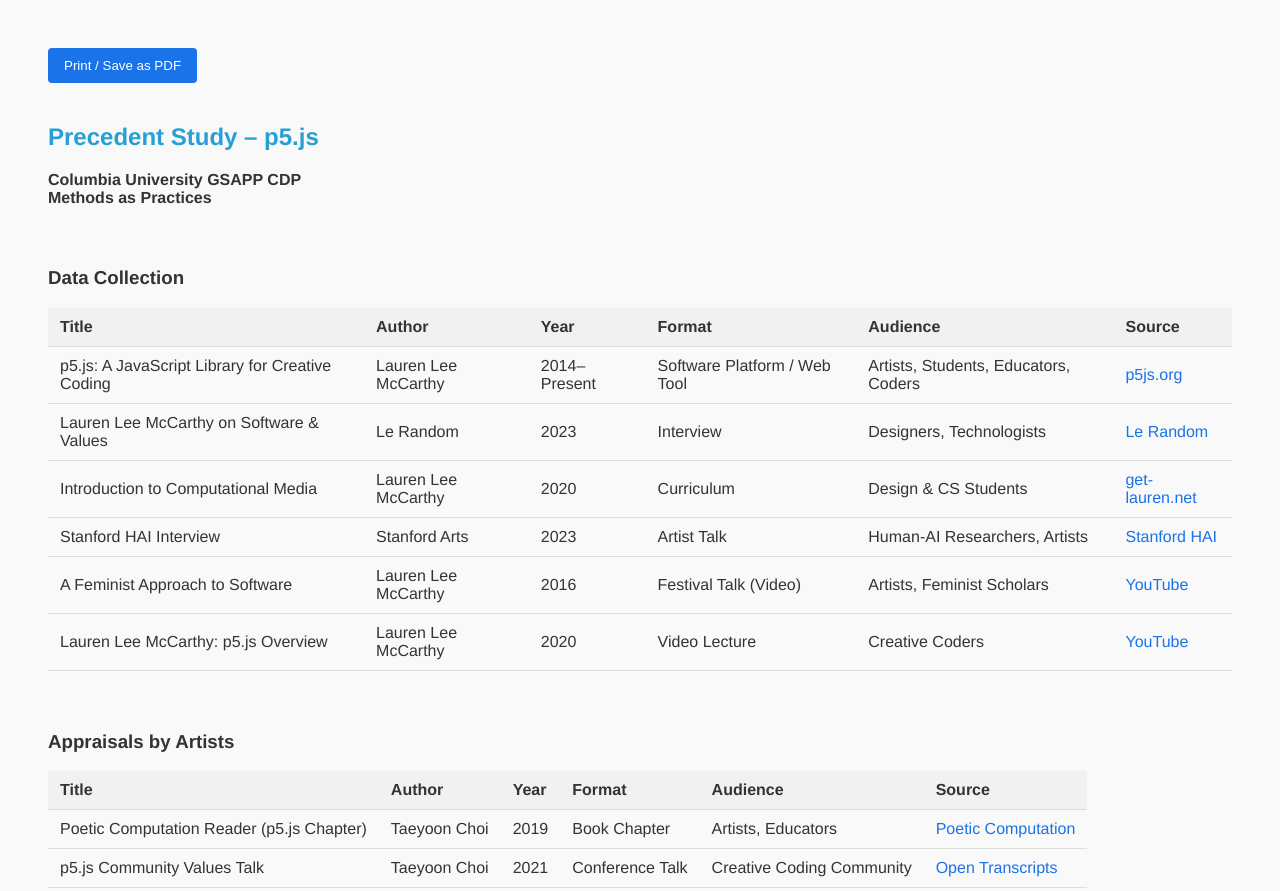
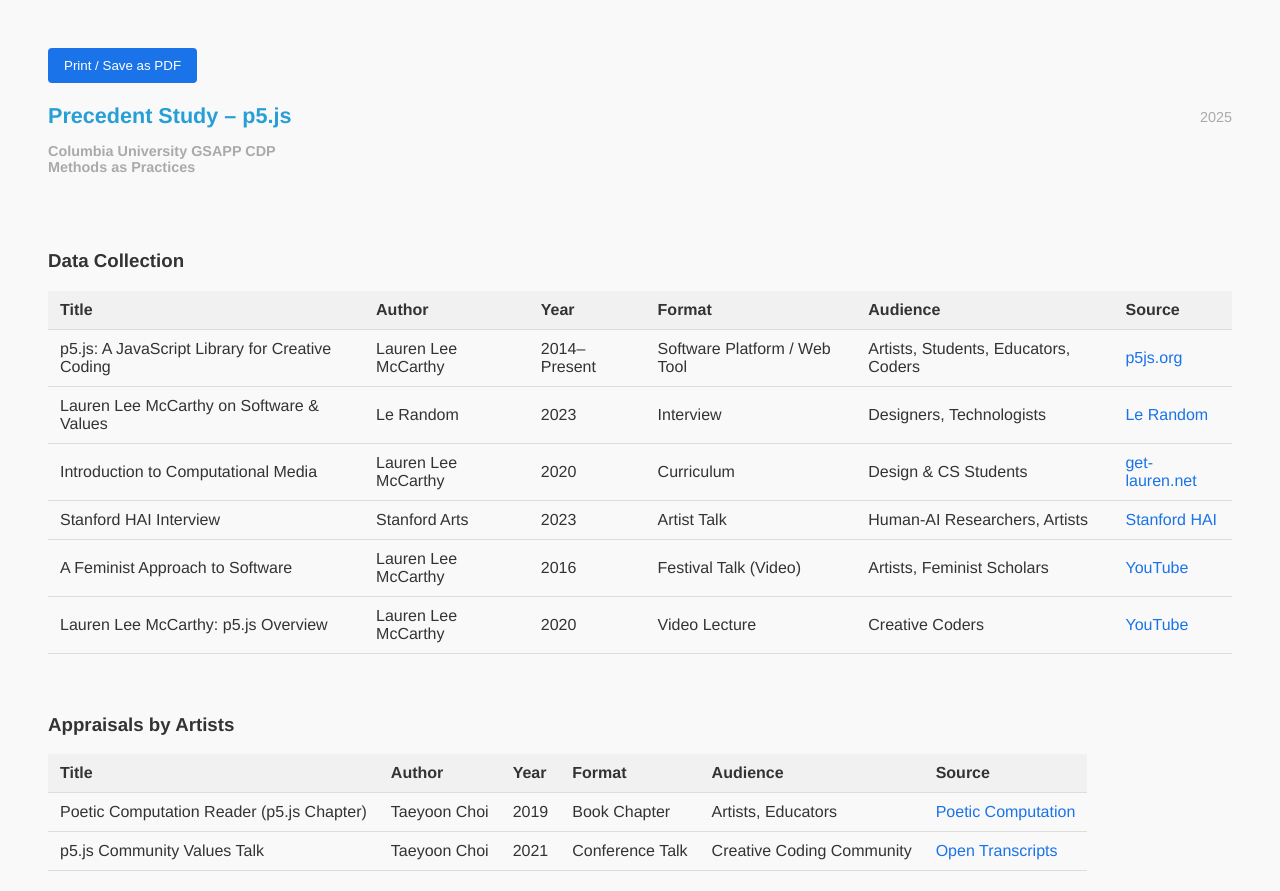
Before and after one commit to jkdesu/PRECEDENT, a plain HTML site: page index.html in a window 1280 px wide. Shown: the top 891 px of the page. Drawn offline with Linux system fonts and the light colour scheme.

Commit message:
Update index.html

```diff
--- a/index.html
+++ b/index.html
@@ -12,9 +12,15 @@
 
   <button id="print-btn">Print / Save as PDF</button>
 
-  <h2>Precedent Study – p5.js</h2>
-  <p><strong>Columbia University GSAPP CDP<br>Methods as Practices</strong></p>
-
+  <div class="header-meta">
+  <div class="meta-left">
+    <h2 style="margin: 0; color: #279fd6;">Precedent Study – p5.js</h2>
+    <p><strong>Columbia University GSAPP CDP<br>Methods as Practices</strong></p>
+  </div>
+  <div class="meta-right">
+    2025
+  </div>
+</div>
   <div class="section">
     <h3>Data Collection</h3>
     <table>
```
